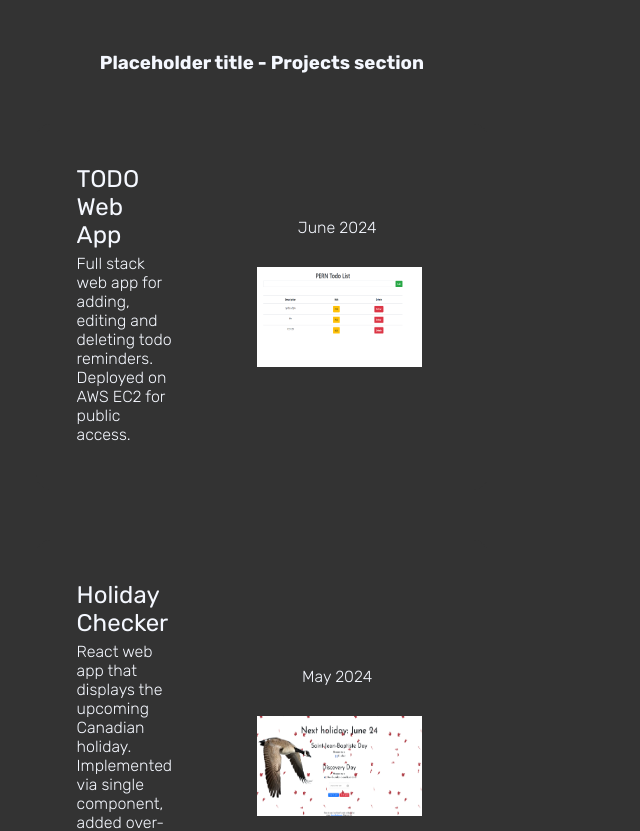
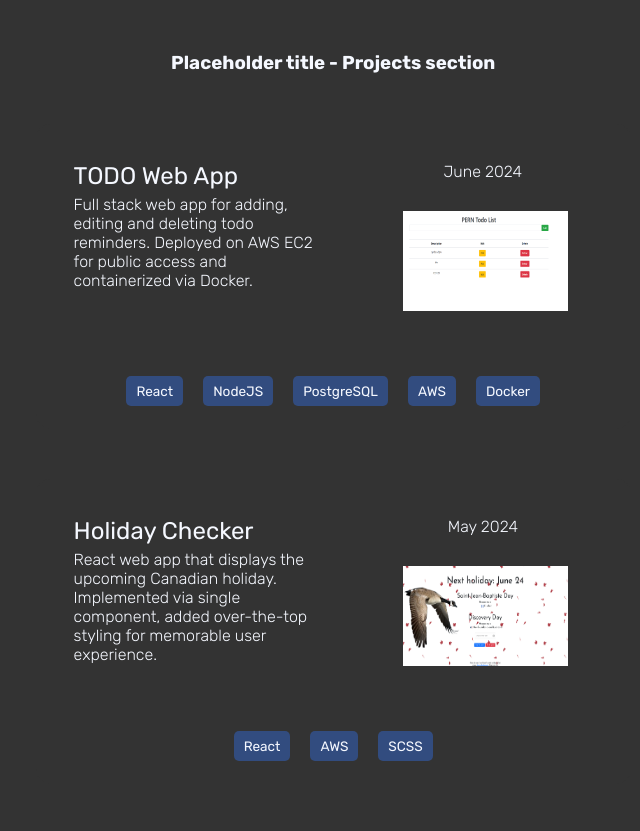
Before and after one commit to kermattc/portfolio-site, a React (Create React App) app in the folder portfolio/: page / in a window 1280 px wide. Shown: the part 840-1671 px from the top of the page, without its empty margins (589-1229 px from the left). Built offline with nearby package versions, Linux system fonts and the light colour scheme.

Commit message:
Implemented skills nuggetrs

```diff
--- a/portfolio/src/components/projectCard.tsx
+++ b/portfolio/src/components/projectCard.tsx
@@ -1,4 +1,5 @@
 import './../styles/projectCard.css';
+import SkillsNugget from './skillsNugget';
 import { useState } from 'react';
 
 interface ProjectCardProps {
@@ -6,7 +7,8 @@ interface ProjectCardProps {
     description: string,
     timeline: string,
     thumbnail: string,
-    link: string
+    link: string,
+    skills: string[]
 }
 
 const images: { [key:string]: string} = {
@@ -17,7 +19,7 @@ const images: { [key:string]: string} = {
     'baseballThumbnail': require('./../figures/baseball-stats-thumbnail.png'),
 }
 
-const ProjectCard = ( { title, description, timeline, thumbnail, link}: ProjectCardProps ) => {
+const ProjectCard = ( { title, description, timeline, thumbnail, link, skills}: ProjectCardProps ) => {
 
     const [isHovered, setIsHovered] = useState<boolean>(false);
 
@@ -44,6 +46,7 @@ const ProjectCard = ( { title, description, timeline, thumbnail, link}: ProjectC
                 onMouseEnter={(e) => cardEnter(e)}
                 onMouseLeave={(e) => cardLeave(e)}
             >
+                <div className='detailsContainer'>
                     <div className='left-details'>
                         <h2>{title}</h2>
                         <p>{description}</p>
@@ -53,6 +56,10 @@ const ProjectCard = ( { title, description, timeline, thumbnail, link}: ProjectC
                         {pcThumbnail ? <img className='thumbnail' src={pcThumbnail} alt={`${thumbnail} fig`} /> : null}
                     </div>
                 </div>
+                <div className='skillsContainer'>
+                    <SkillsNugget skills={skills}/>
+                </div>
+            </div>
         </div>
     )
 }
--- a/portfolio/src/components/projects.tsx
+++ b/portfolio/src/components/projects.tsx
@@ -7,7 +7,8 @@ interface Project {
     description: string,
     timeline: string,
     thumbnail: string,
-    link: string
+    link: string,
+    skills: string[]
 }
 
 const projects: Project[] = projectData.projects;
@@ -28,6 +29,7 @@ export default function Projects() {
                             description={project.description}
                             thumbnail={project.thumbnail}
                             link={project.link}
+                            skills={project.skills}
                         />
                     )
                 })
--- /dev/null
+++ b/portfolio/src/components/skillsNugget.tsx
@@ -0,0 +1,27 @@
+import './../styles/projectCard.css';
+import '../styles/projectCard.css';
+
+interface SkillsNuggetProps {
+    skills: string[]
+}
+
+const SkillsNugget = ( { skills } : SkillsNuggetProps ) => {
+
+    console.log("Skills from skills nuggets; ", skills)
+
+    return (
+        <>
+            {
+                skills.map((skill, index) => {
+                    return(
+                        <div key={index} className='skillsNugget'>
+                            {skill}
+                        </div>
+                    )
+                })
+            }
+        </>
+    )
+}
+
+export default SkillsNugget;
--- a/portfolio/src/components/theses.tsx
+++ b/portfolio/src/components/theses.tsx
@@ -7,7 +7,8 @@ interface Project {
     description: string,
     timeline: string,
     thumbnail: string,
-    link: string
+    link: string,
+    skills: string[]
 }
 
 const theses: Project[] = thesisData.theses;
@@ -26,6 +27,7 @@ export default function Theses() {
                             description={thesis.description}
                             thumbnail={thesis.thumbnail}
                             link={thesis.link}
+                            skills={thesis.skills}
                         />
                     )
                 })
--- a/portfolio/src/daterz/projects.json
+++ b/portfolio/src/daterz/projects.json
@@ -2,10 +2,11 @@
     "projects": [
         {
             "title" : "TODO Web App",
-            "description": "Full stack web app for adding, editing and deleting todo reminders. Deployed on AWS EC2 for public access.",
+            "description": "Full stack web app for adding, editing and deleting todo reminders. Deployed on AWS EC2 for public access and containerized via Docker.",
             "timeline": "June 2024",
             "thumbnail": "perntodoThumbnail",
-            "link": "http://3.133.148.52/"
+            "link": "http://3.133.148.52/",
+            "skills": ["React", "NodeJS", "PostgreSQL", "AWS", "Docker"]
         },
 
         {
@@ -13,14 +14,16 @@
             "description" : "React web app that displays the upcoming Canadian holiday. Implemented via single component, added over-the-top styling for memorable user experience.",
             "timeline": "May 2024",
             "thumbnail": "gooseThumbnail",
-            "link": "http://holiday-checker.s3-website.us-east-2.amazonaws.com/"
+            "link": "http://holiday-checker.s3-website.us-east-2.amazonaws.com/",
+            "skills": ["React", "AWS", "SCSS"]
         },
         {
             "title" : "Baseball Stats Website",
             "description" : "My first full stack web app. Fetches and displays selected player baseball data from public API, front-end deployed on AWS S3 storage. Back-end includes login session via JWT.",
             "timeline": "April 2024 - May 2024",
             "thumbnail": "baseballThumbnail",
-            "link": "http://baseball-stats-bucket.s3-website.us-east-2.amazonaws.com/"
+            "link": "http://baseball-stats-bucket.s3-website.us-east-2.amazonaws.com/",
+            "skills": ["React", "Redux", "AWS", "NodeJS", "JWT", "MongoDB", "Python"]
         }
     ]
 }
--- a/portfolio/src/daterz/thesis.json
+++ b/portfolio/src/daterz/thesis.json
@@ -5,7 +5,8 @@
             "description": "Predicted ink placement when writing in midair and investigated how people prefer to write in midair. Developed a VR data-gathering application to use in human experiments. Then performed data processing and analysis, which led to training 72 models to predict the intention of midair handwriting. Resulted in overall 85% accuracy.",
             "timeline": "Sept 2021 - March 2024",
             "thumbnail": "mscThumbnail",
-            "link": "https://ontariotechu.scholaris.ca/items/3978146b-2028-48cd-bb68-6f136c4bd216"
+            "link": "https://ontariotechu.scholaris.ca/items/3978146b-2028-48cd-bb68-6f136c4bd216",
+            "skills": ["C#", "Unity", "Python", "Pandas", "NumPy", "Tensorflow", "AI", "VR"]
         },
 
         {
@@ -13,7 +14,8 @@
             "description" : "Mobile AR data visualization application with novel angle-dependent interaction methods.",
             "timeline": "Sept 2016 - April 2021",
             "thumbnail": "bscThumbnail",
-            "link": "http://vialabdev.science.ontariotechu.ca/wp-content/publication_media/pdf/cha2020a.pdf"
+            "link": "http://vialabdev.science.ontariotechu.ca/wp-content/publication_media/pdf/cha2020a.pdf",
+            "skills": ["Swift", "XCode", "iOS", "ARKit"]
         }
     ]
 }
--- a/portfolio/src/styles/projectCard.css
+++ b/portfolio/src/styles/projectCard.css
@@ -2,10 +2,10 @@
 .projectCard-hovered {
     text-align: left;
     display: flex;
-    /* flex-direction: column; */
+    flex-direction: column;
     justify-content: left;
     border-radius: 15px;
-    padding: 15px;
+    padding: 12px;
     /* margin: 10px; */
 }
 
@@ -44,7 +44,7 @@
 
 .left-details {
     flex: 1;
-    padding-right: 5px;
+    padding: 0px;
 }
 
 .left-details h2,
@@ -74,3 +74,27 @@
     width: 165px;
     height: 100px;
 }
+
+.detailsContainer {
+    display: flex;
+    flex-direction: row;
+    /* justify-content: space-between; */
+    margin: 0;
+    padding: 0;
+
+}
+
+.skillsContainer {
+    display: flex;
+    flex-direction: row;
+    margin: 0 auto;
+}
+
+.skillsNugget {
+    color: #f5f8ff !important;
+    background-color: rgba(51, 102, 204, 0.5) !important;
+    border-radius: 5px;
+    padding: 7px 10px 7px 10px;
+    margin: 10px;
+    font-size: 0.85em;
+}
```
Lines whose indentation alone changed are shown as unchanged.
